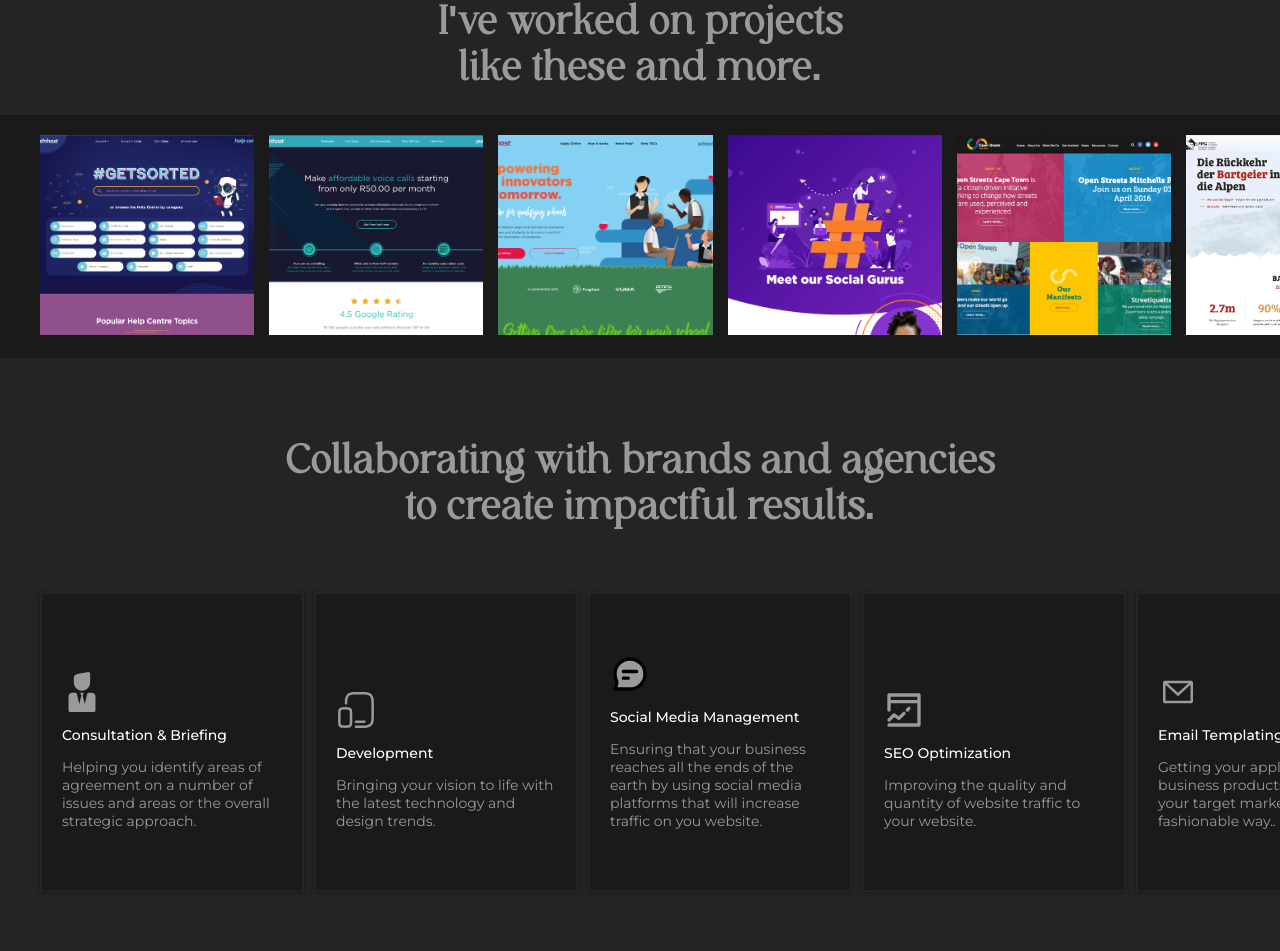
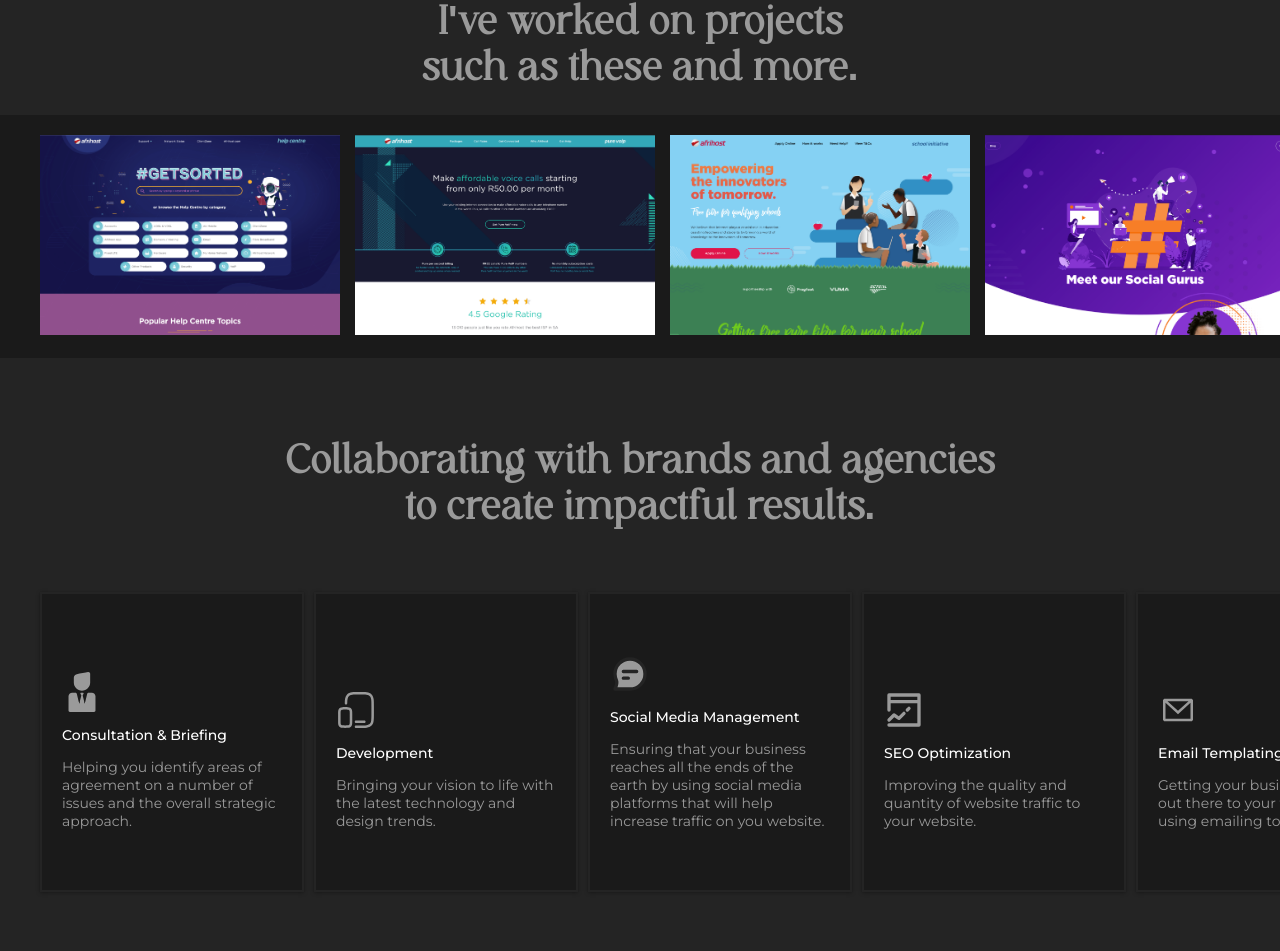
Before and after one commit to Paris2020/nellymoseki, a Vue app: page / in a window 1280 px wide. Shown: the part 769-1720 px from the top of the page. Built offline with nearby package versions, Linux system fonts and the light colour scheme.

Commit message:
Feature - Update content and markup

```diff
--- a/index.html
+++ b/index.html
@@ -3,9 +3,10 @@
   <head>
     <meta charset="UTF-8" />
     <link rel="icon" type="image/svg+xml" href="/vite.svg" />
+    <link rel="icon" href="favicon.ico">
     <meta name="viewport" content="width=device-width, initial-scale=1.0" />
     <meta name="author" content="Nelly Moseki">
-    <title>Nelly Moseki - Business and Frontend Developement</title>
+    <title>Nelly Moseki - Frontend Developer</title>
     <meta name="description" content="A profile website">
     <meta name="keywords" content="Vue, React, Nuxt, Next, Drupal, HTML, CSS, JavaScript, Sass, MongoDB, Express, Node">
   </head>
--- a/src/App.vue
+++ b/src/App.vue
@@ -10,14 +10,14 @@
 
 <template>
     <div class="container">
-    <icon-symbols></icon-symbols>
         <navigation></navigation>
         <header-section></header-section>
         <watch-me></watch-me>
-    <h2 style="margin-bottom: 2rem">I've worked on projects<br />like these and more.</h2>
+        <h2 style="margin-bottom: 2rem">I've worked on projects<br />such as these and more.</h2>
         <projects></projects>
         <about-section></about-section>
         <footer-section></footer-section>
+        <icon-symbols></icon-symbols>
     </div>
 </template>
 
--- a/src/components/About.vue
+++ b/src/components/About.vue
@@ -12,7 +12,7 @@
                     <icon name="consultation"></icon>
                     <dl>
                         <dt>Consultation & Briefing</dt>
-                        <dd>Helping you identify areas of agreement on a number of issues and areas or the overall strategic approach.</dd>
+                        <dd>Helping you identify areas of agreement on a number of issues and the overall strategic approach.</dd>
                     </dl>
                 </div>
                 <div class="card">
@@ -26,7 +26,7 @@
                     <icon name="social"></icon>
                     <dl>
                         <dt>Social Media Management</dt>
-                        <dd>Ensuring that your business reaches all the ends of the earth by using social media platforms that will increase traffic on you website.</dd>
+                        <dd>Ensuring that your business reaches all the ends of the earth by using social media platforms that will help increase traffic on you website.</dd>
                     </dl>
                 </div>
                 <div class="card">
@@ -40,7 +40,7 @@
                     <icon name="email"></icon>
                     <dl>
                         <dt>Email Templating</dt>
-                        <dd>Getting your applications and business products out there to your target market in the most fashionable way..</dd>
+                        <dd>Getting your business products out there to your target market using emailing tools.</dd>
                     </dl>
                 </div>
             </div>
@@ -48,7 +48,7 @@
             <div class="contact">
                 <div class="wrap">
                     <h2>Tell me about your<br /> next project</h2>
-                    <a href="mailto:info@nellymoseki.co.za" class="btn large clear" target="_blank">Get in touch <icon name="email"></icon></a>
+                    <a href="mailto:info@nellymoseki.co.za" class="btn large clear" target="_blank">Get in touch</a>
                 </div>
             </div>
         </div>
--- a/src/components/Header.vue
+++ b/src/components/Header.vue
@@ -16,7 +16,7 @@
                 <img src="/images/profile.png" width="250" alt="Photo by @siede.lee">
             </div>
 
-            <h4>Salut! I'm Nelly &#128081 <br />Founder: <strong><a href="https://www.mosekiwebagency.co.za" target="_blank">Moseki Web Agency</a></strong></h4>
+            <h4>Salut! I'm Nelly &#128081 <br />Founder: <strong><a href="http://mosekiwebagency.co.za/" target="_blank">Moseki Web Agency</a></strong></h4>
 
             <h1>Building digital<br />products, brands and<br />experience.</h1>
             <a href="#" class="btn large unclear" @click="openModal">Watch me!</a>
--- a/src/components/Projects.vue
+++ b/src/components/Projects.vue
@@ -7,11 +7,11 @@
         <div class="wrapper">
             <div class="projects-wrap">
                 <div class="project"><a href="https://help.afrihost.com/" target="_blank"><img src="/images/projects/help-centre.png" srcset="/images/projects/help-centre@2x.png" width="300" alt="Afrihost Help Centre"></a></div>
-                <div class="project"><a href="https://www.afrihost.com/voip/" target="_blank"><img src="/images/projects/pure-voip.png" srcset="/images/projects/pure-voip@2x.png" width="300" alt="Afrihost VoIP"></a></div>
+                <div class="project"><a href="https://www.afrihost.com/voip/" target="_blank"><img src="/images/projects/pure-voip.png" srcset="/images/projects/pure-voip@2x.png"  alt="Afrihost VoIP"></a></div>
                 <div class="project"><a href="https://schools.afrihost.com/" target="_blank"><img src="/images/projects/initiative-school.png" srcset="/images/projects/initiative-school@2x.png" width="300" alt="Schools Initiative"></a></div>
                 <div class="project"><a href="https://blog.afrihost.com/" target="_blank"><img src="/images/projects/afrihost-blog.png" srcset="/images/projects/afrihost-blog@2x.png" width="300" alt="Afrihost blog page"></a></div>
-                <div class="project"><a href="https://www.openstreets.org.za/" target="_blank"><img src="/images/projects/openstreets.png" srcset="/images/projects/openstreets@2x.png" width="300" alt="Open Streets"></a></div>
-                <div class="project"><a href="https://www.bartgeier.ch/" target="_blank"><img src="/images/projects/bartgeier.png" srcset="/images/projects/bartgeier@2x.png" width="300" alt="Bartgeier"></a></div>
+                <div class="project"><a href="https://www.openstreets.org.za/" target="_blank"><img src="/images/projects/openstreets.png" srcset="/images/projects/openstreets@2x.png"  alt="Open Streets"></a></div>
+                <div class="project"><a href="https://www.bartgeier.ch/" target="_blank"><img src="/images/projects/bartgeier.png" srcset="/images/projects/bartgeier@2x.png" alt="Bartgeier"></a></div>
             </div>
         </div>
     </section>
--- a/src/scss/sections/_projects.scss
+++ b/src/scss/sections/_projects.scss
@@ -9,6 +9,8 @@
         align-items: center;
         grid-template-columns: repeat(6, 1fr);
         gap: 1.5rem;
+        gap: 1.5rem;
+        overflow-y: scroll;
 
         @include break-point(tablet-landscape) {
             grid-template-columns: repeat(3,1fr);
@@ -16,18 +18,16 @@
 
         @include break-point(mobile) {
             grid-template-columns: 1fr;
+            justify-items: stretch;
         }
 
         .project {
-            display: flex;
-            align-items: center;
-            justify-content: center;
 
             img {
-                width: 30rem;
+                min-width: 30rem;
                 height: 20rem;
                 object-fit: cover;
-                //filter: grayscale(100%);
+                width: 100%;
             }
         }
     }
```
Also changed, not shown: src/components/global/IconSymbols.vue (+4 -2 lines). Lines whose indentation alone changed are shown as unchanged.
